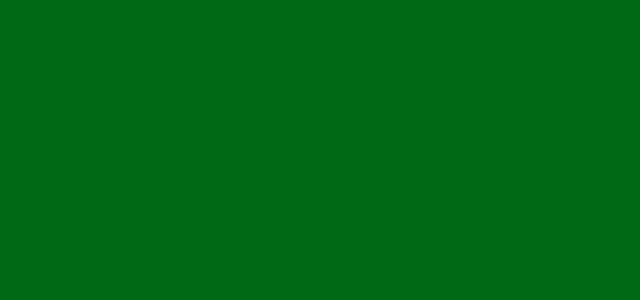
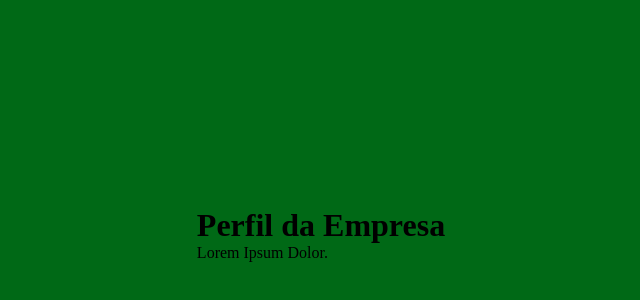
Before and after one commit to Karpos-SPTech/CUFA-SYSTEM, a React (Vite) app: page /perfilEmpresa in a window 1280 px wide. Before the commit this address had no page. Shown: the part 166-466 px from the top of the page, without its empty margins (319-959 px from the left). Built offline with nearby package versions, Linux system fonts and the light colour scheme.

Commit message:
Criando o arquivo da tela e o caminho

```diff
--- a/src/CadastroLogin.jsx
+++ b/src/CadastroLogin.jsx
@@ -9,6 +9,7 @@ import Escolha from './components/Escolha';
 import AtualizarSenha from './components/AtualizarSenha';
 import AtualizarSenhaPage from './components/AtualizarSenhaPage';
 import DashboardCufa from './DashboardCufa';
+import PerfilEmpresa from './PerfilEmpresa';
 
 const CadastroLogin = () => {
   return (
@@ -23,6 +24,7 @@ const CadastroLogin = () => {
         <Route path="/telaUsuario" element={<TelaUsuario />} />
         <Route path="/telaEmpresa" element={<TelaEmpresa />} />
         <Route path="/DashboardCufa" element={<DashboardCufa />} />
+        <Route path="/perfilEmpresa" element={<PerfilEmpresa />} />
       </Routes>
     </Router>
   );
--- /dev/null
+++ b/src/PerfilEmpresa.jsx
@@ -0,0 +1,12 @@
+import React from 'react';
+
+const PerfilEmpresa = () => {
+  return (
+    <div>
+      <h1>Perfil da Empresa</h1>
+      <p>Lorem Ipsum Dolor.</p>
+    </div>
+  );
+};
+
+export default PerfilEmpresa;
```
